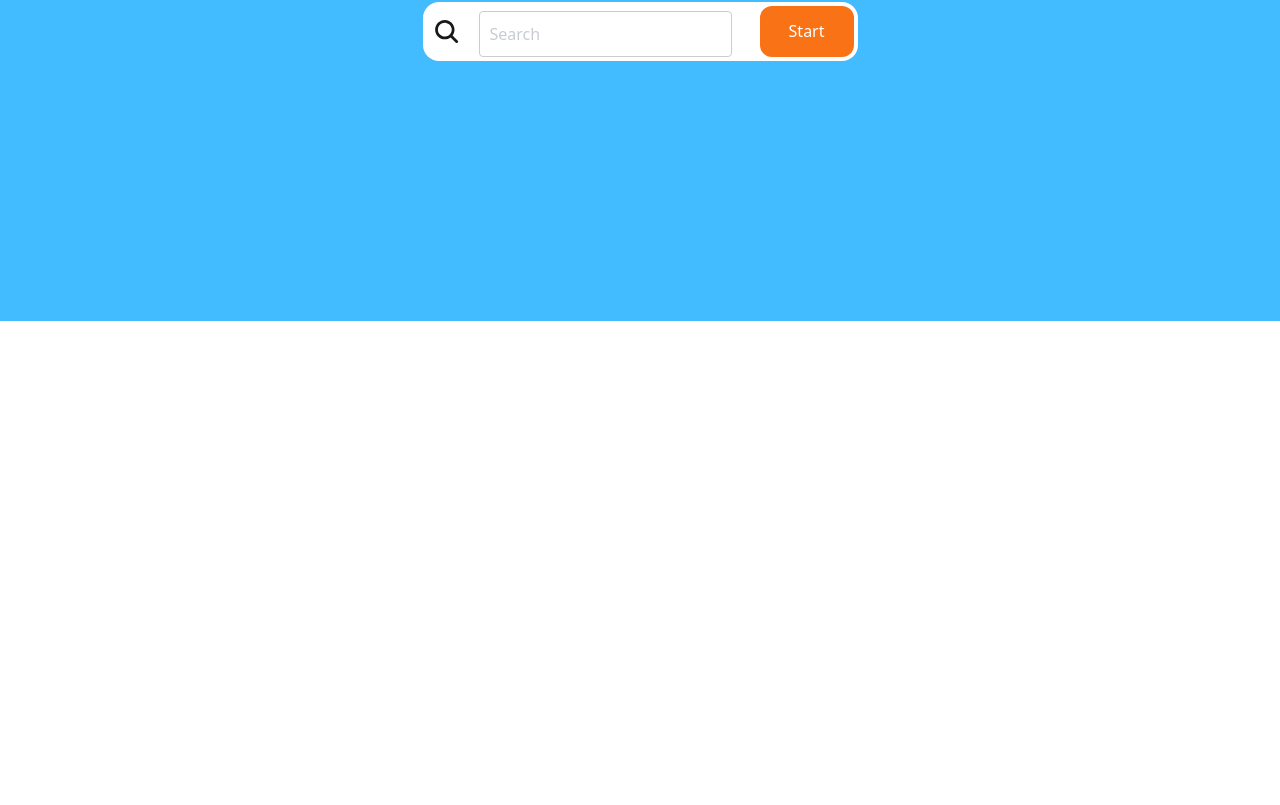
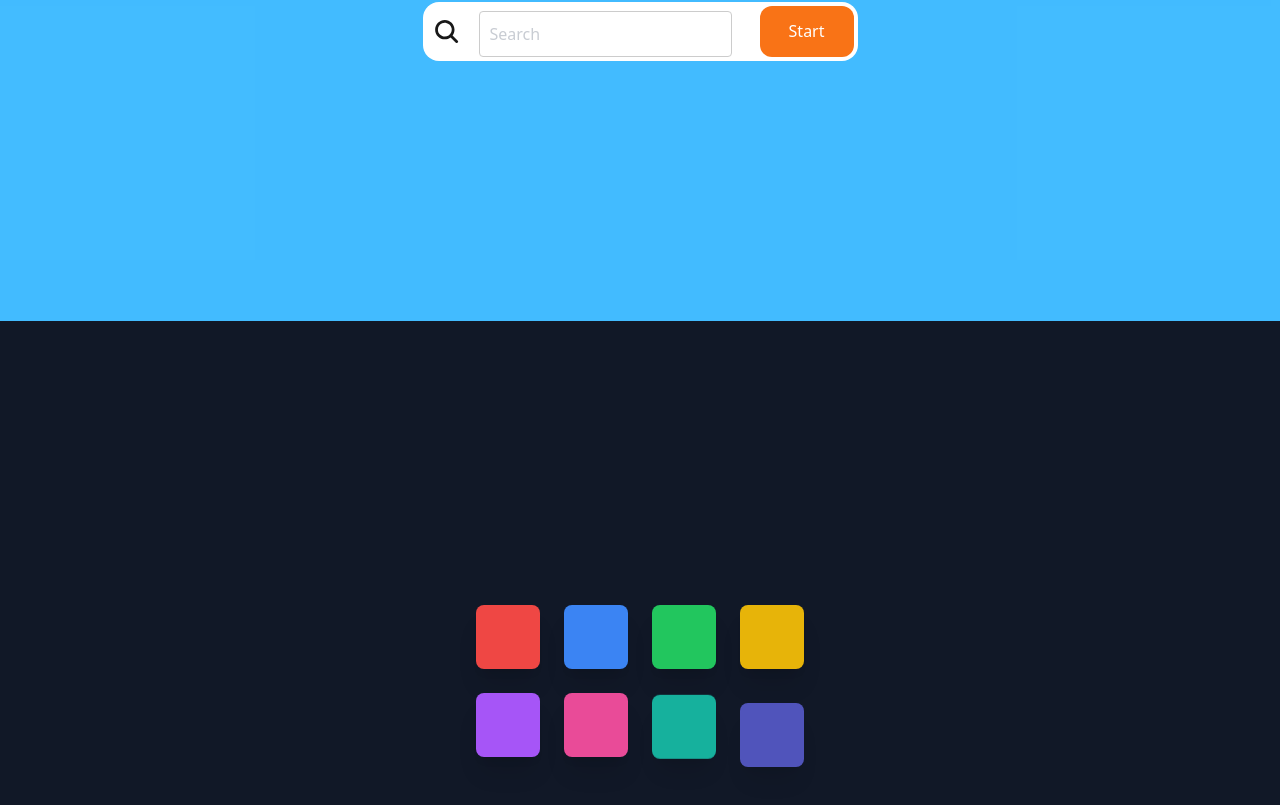
Before and after one commit to Akash-535/react-project, a React (Create React App) app: page /second in a window 1280 px wide. Shown: the part 503-1308 px from the top of the page. Before the commit the page ends 824 px from the top, so only its background shows below. Built offline with nearby package versions, Linux system fonts and the light colour scheme.

Commit message:
gsap removed

```diff
--- a/package.json
+++ b/package.json
@@ -4,10 +4,12 @@
   "private": true,
   "dependencies": {
     "@emailjs/browser": "^4.4.1",
+    "@gsap/react": "^2.1.1",
     "@testing-library/jest-dom": "^5.17.0",
     "@testing-library/react": "^13.4.0",
     "@testing-library/user-event": "^13.5.0",
     "animate.css": "^4.1.1",
+    "gsap": "^3.12.5",
     "lottie-react": "^2.4.0",
     "react": "^18.3.1",
     "react-dom": "^18.3.1",
--- a/src/components/common/Preloader.jsx
+++ b/src/components/common/Preloader.jsx
@@ -13,7 +13,7 @@ const Preloader = () => {
     return (
         <div>
             {preLoader ? (
-                <div className="bg-black fixed inset-0 flex justify-center items-center">
+                <div className="bg-black fixed inset-0 flex justify-center items-center z-50">
                     <span className="text-white">Loading...</span>
                 </div>
             ) : null}
--- a/src/components/home/Hooks.jsx
+++ b/src/components/home/Hooks.jsx
@@ -1,7 +1,11 @@
 import React, { useEffect, useState } from 'react'
 
 const Hooks = () => {
-    const [value, setValue] = useState(0)
+    const [value, setValue] = useState('AKASH KHICHER')
+
+    const toggleHandler = () => {
+        setValue((myName) => (myName === 'AKASH KHICHER' ? 'AKASH BISHNOI' : 'AKASH KHICHER'))
+    }
     const [valueEffect, setValueEffect] = useState(0)
     useEffect(() => {
         setTimeout(() => {
@@ -12,12 +16,11 @@ const Hooks = () => {
 
     return (
         <>
-            <h2 className='text-5xl text-black text-center pb-6'>Use State</h2>
+            <h2 className='text-5xl text-black text-center pb-6 pt-14'>Use State</h2>
             <div className='flex flex-col items-center justify-center gap-3'>
                 <p className='text-3xl text-green-500 text-center'>{value}</p>
                 <div className='flex gap-10 text-center'>
-                    <button onClick={() => setValue(value + 1)} className='text-xl text-center flex items-center justify-center py-3 px-4 border border-black rounded-xl'>add</button>
-                    <button onClick={() => setValue(value - 1)} className='text-xl text-center flex items-center justify-center py-3 px-4 border border-black rounded-xl'>remove</button>
+                    <button onClick={toggleHandler} className='text-xl text-center flex items-center justify-center py-3 px-4 border border-black rounded-xl'>Toggle Name</button>
                 </div>
                 <h2 className='text-5xl text-black text-center pt-7'>Use Effect</h2>
                 <p className='text-3xl text-green-500 text-center pb-6'>{valueEffect}</p>
--- a/src/components/home/TestEmailJs.jsx
+++ b/src/components/home/TestEmailJs.jsx
@@ -22,7 +22,7 @@ export const TestEmailJs = () => {
 
   return (
     <>
-      <h2 className='text-5xl text-black text-center pb-5 pr-10'>Email js</h2>
+      <h2 className='text-5xl text-black text-center pb-5 pr-10 pt-10'>Email js</h2>
       <form ref={form} onSubmit={sendEmail}>
         <label>Name</label>
         <input type="text" name="name" />
--- /dev/null
+++ b/src/components/second/Gsap.jsx
@@ -0,0 +1,86 @@
+import React, { useRef, useEffect } from "react";
+import gsap from "gsap";
+
+const Gsap = () => {
+    const box1 = useRef(null);
+    const box2 = useRef(null);
+    const box3 = useRef(null);
+    const box4 = useRef(null);
+    const box5 = useRef(null);
+    const box6 = useRef(null);
+    const box7 = useRef(null);
+    const box8 = useRef(null);
+
+    useEffect(() => {
+        const boxes = [
+            box1.current,
+            box2.current,
+            box3.current,
+            box4.current,
+            box5.current,
+            box6.current,
+            box7.current,
+            box8.current
+        ];
+
+        // Bounce animation for boxes
+        gsap.fromTo(
+            boxes,
+            {
+                y: 0,
+                opacity: 0,
+            },
+            {
+                y: -40,
+                opacity: 1,
+                stagger: 0.2,
+                duration: 0.6,
+                yoyo: true,
+                repeat: -1,
+                ease: "bounce.out",
+            }
+        );
+
+        // Color transition for boxes
+        gsap.to(boxes, {
+            backgroundColor: "random(['#FF5733', '#33FF57', '#3357FF', '#FF33A1', '#F3FF33'])",
+            duration: 3,
+            repeat: -1,
+            yoyo: true,
+            ease: "power1.inOut",
+        });
+
+        // Hover scaling effect
+        boxes.forEach((box) => {
+            box.addEventListener("mouseenter", () => {
+                gsap.to(box, {
+                    scale: 1.2,
+                    duration: 0.3,
+                });
+            });
+            box.addEventListener("mouseleave", () => {
+                gsap.to(box, {
+                    scale: 1,
+                    duration: 0.3,
+                });
+            });
+        });
+    }, []);
+
+    return (
+        <div className="flex items-center justify-center h-screen bg-gray-900">
+            <div className="grid grid-cols-4 gap-6">
+                <div ref={box1} className="w-16 h-16 bg-red-500 rounded-lg shadow-xl"></div>
+                <div ref={box2} className="w-16 h-16 bg-blue-500 rounded-lg shadow-xl"></div>
+                <div ref={box3} className="w-16 h-16 bg-green-500 rounded-lg shadow-xl"></div>
+                <div ref={box4} className="w-16 h-16 bg-yellow-500 rounded-lg shadow-xl"></div>
+                <div ref={box5} className="w-16 h-16 bg-purple-500 rounded-lg shadow-xl"></div>
+                <div ref={box6} className="w-16 h-16 bg-pink-500 rounded-lg shadow-xl"></div>
+                <div ref={box7} className="w-16 h-16 bg-teal-500 rounded-lg shadow-xl"></div>
+                <div ref={box8} className="w-16 h-16 bg-indigo-500 rounded-lg shadow-xl"></div>
+            </div>
+        </div>
+    );
+};
+
+export default Gsap;
--- a/src/views/Home.jsx
+++ b/src/views/Home.jsx
@@ -10,21 +10,23 @@ import BackToTop from '../components/common/BackToTop'
 import Preloader from '../components/common/Preloader'
 import FormValidation from '../components/home/FormValidation'
 import CustomAccordion from '../components/home/CustomAccordion'
+import Gsap from '../components/second/Gsap'
 
 const Home = () => {
   return (
     <div>
-      {/* <Preloader />
+      <Preloader />
       {/* <TestAnimateCss /> */}
-      {/* <TypeWriter />
+      <TypeWriter />
       <TestTiltJs />
+      <Card />
+      <Footer />
+      <BackToTop />
+      <TestEmailJs />
       <Hooks />
-      <Card /> */}
-      {/* <Footer /> */}
-      {/* <BackToTop />  */}
-      {/* <TestEmailJs /> */}
       <FormValidation />
       <CustomAccordion />
+
     </div>
   )
 }
--- a/src/views/Second.jsx
+++ b/src/views/Second.jsx
@@ -2,6 +2,7 @@ import React from 'react'
 import Footer from '../components/common/Footer'
 import Hero from '../components/common/Hero'
 import Button from '../components/second/Button'
+import Gsap from '../components/second/Gsap'
 
 const Second = () => {
   return (
@@ -9,6 +10,7 @@ const Second = () => {
       <Button />
       <Hero />
       {/* <Footer /> */}
+      <Gsap />
     </div>
   )
 }
```
Also changed, not shown: 1 other file (tests, documents, lock files or other folders).
